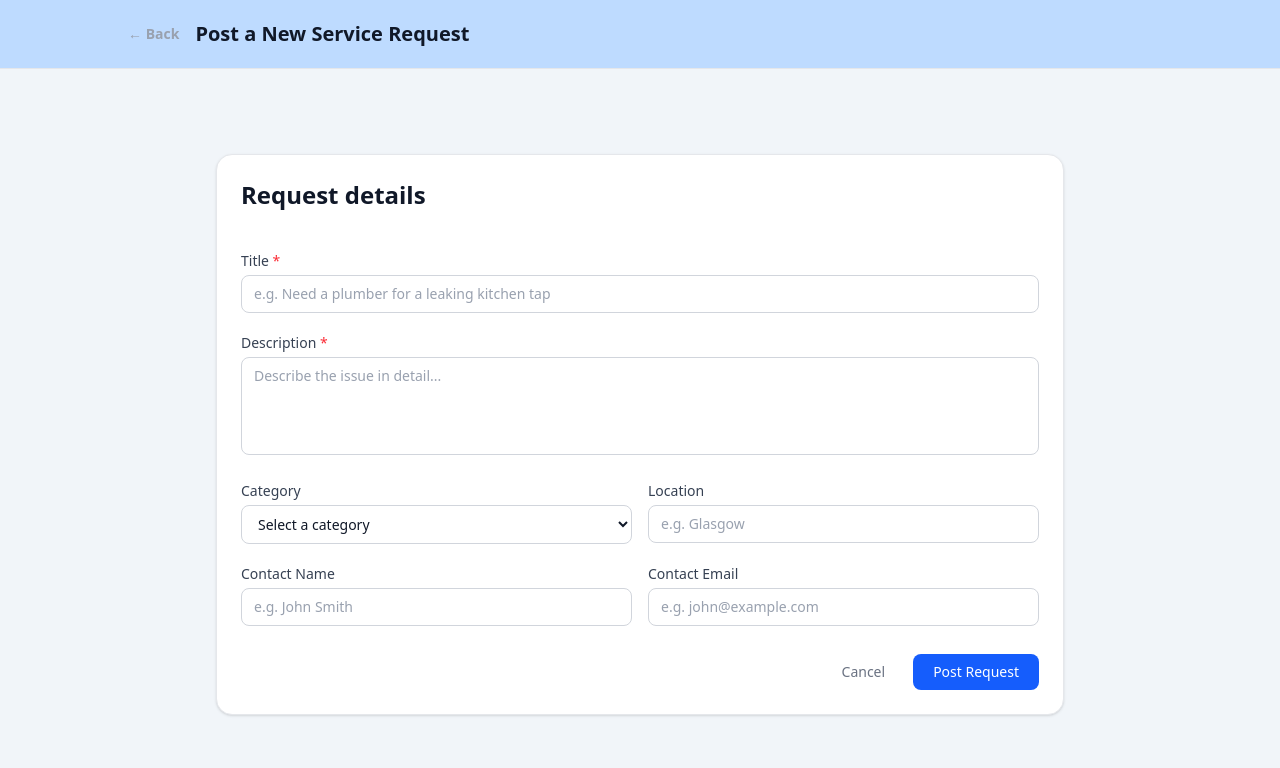
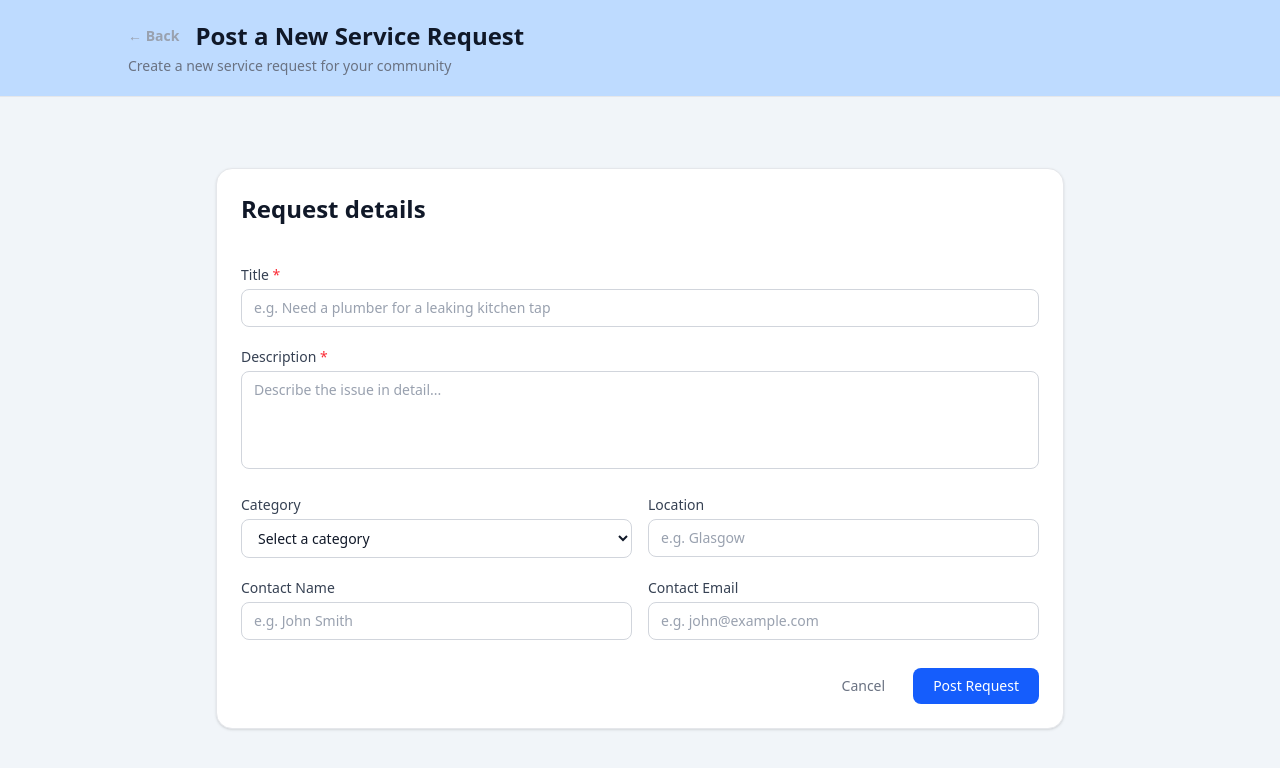
Before and after one commit to realthash/Mini-Service-Request-Board, a Next.js app in the folder GlobalTNA-assessment/frontend/: page /jobs/new in a window 1280 px wide. Shown: the top 768 px of the page. Built offline with nearby package versions, Linux system fonts and the light colour scheme.

Commit message:
style(ui): improve spinner centering and add page descriptions

```diff
--- a/GlobalTNA-assessment/frontend/app/components/Spinner.jsx
+++ b/GlobalTNA-assessment/frontend/app/components/Spinner.jsx
@@ -1,6 +1,6 @@
 export default function Spinner({ message = 'Loading...' }) {
   return (
-    <div className="flex flex-col items-center justify-center py-20 gap-3">
+    <div className="min-h-screen flex flex-col items-center justify-center gap-3">
       <div className="h-8 w-8 border-4 border-gray-200 border-t-blue-600 rounded-full animate-spin" />
       <p className="text-sm text-gray-400">{message}</p>
     </div>
--- a/GlobalTNA-assessment/frontend/app/jobs/[id]/page.jsx
+++ b/GlobalTNA-assessment/frontend/app/jobs/[id]/page.jsx
@@ -115,7 +115,7 @@ export default function JobDetailPage() {
   // ── Render: Loading state ────────────────────────────────
   if (loading) {
     return (
-      <main className="min-h-screen bg-slate-100 flex items-center justify-center">
+      <main className="bg-slate-100">
         <Spinner message="Loading job details..." />
       </main>
     );
@@ -124,7 +124,8 @@ export default function JobDetailPage() {
   // ── Render: Error state ──────────────────────────────────
   if (error && !job) {
     return (
-      <main className="min-h-screen bg-slate-100 flex items-center justify-center">
+      <main className="bg-slate-100">
+        <div className="min-h-screen flex items-center justify-center">
           <div className="max-w-2xl mx-auto px-6 py-12">
           <div className="bg-red-50 border border-red-200 text-red-700 px-4 py-3 rounded-lg text-sm mb-4">
             {error}
@@ -136,6 +137,7 @@ export default function JobDetailPage() {
             ← Back to all jobs
           </Link>
         </div>
+        </div>
       </main>
     );
   }
@@ -146,14 +148,17 @@ export default function JobDetailPage() {
 
       {/* Header */}
       <div className="bg-blue-200 border-b border-gray-200 px-6 py-5">
-        <div className="max-w-5xl mx-auto flex items-center gap-4">
+        <div className="max-w-5xl mx-auto">
+          <div className="flex items-center gap-4 mb-1">
             <Link
               href="/"
               className="text-gray-400 hover:text-gray-600 transition-colors text-sm font-semibold"
             >
               ← Back
             </Link>
-          <h1 className="text-xl font-bold text-gray-900">Job Details</h1>
+            <h1 className="text-2xl font-bold text-gray-900">Job Details</h1>
+          </div>
+          <p className="text-sm text-gray-500">View and manage service request details</p>
         </div>
       </div>
 
--- a/GlobalTNA-assessment/frontend/app/jobs/new/page.jsx
+++ b/GlobalTNA-assessment/frontend/app/jobs/new/page.jsx
@@ -88,16 +88,19 @@ export default function NewJobPage() {
 
       {/* Header */}
       <div className="bg-blue-200 border-b border-gray-200 px-6 py-5">
-        <div className="max-w-5xl mx-auto flex items-center gap-4">
+        <div className="max-w-5xl mx-auto">
+          <div className="flex items-center gap-4 mb-1">
             <Link
               href="/"
               className="text-gray-400 hover:text-gray-600 transition-colors text-sm font-semibold"
             >
               ← Back
             </Link>
-          <h1 className="text-xl font-bold text-gray-900">
+            <h1 className="text-2xl font-bold text-gray-900">
               Post a New Service Request
             </h1>
+          </div>
+          <p className="text-sm text-gray-500">Create a new service request for your community</p>
         </div>
       </div>
 
--- a/GlobalTNA-assessment/frontend/app/page.jsx
+++ b/GlobalTNA-assessment/frontend/app/page.jsx
@@ -52,7 +52,7 @@ function HomePageContent() {
 
   // ── Render ───────────────────────────────────────────────
   return (
-    <main className="min-h-screen bg-slate-100">
+    <main className="bg-slate-100">
 
         {/* Header */}
         <div className="bg-blue-200 border-b border-gray-200 px-6 py-5">
@@ -74,7 +74,11 @@ function HomePageContent() {
           </div>
         </div>
 
+        {/* Loading state — full screen */}
+        {loading && <Spinner message="Loading jobs..." />}
+
         {/* Main content */}
+        {!loading && (
         <div className="max-w-5xl mx-auto px-6 py-8">
 
           {/* Success banner */}
@@ -96,10 +100,6 @@ function HomePageContent() {
               </p>
             )}
           </div>
-
-          {/* Loading state */}
-          {/* Loading state — NEW */}
-          {loading && <Spinner message="Loading jobs..." />}
 
           {/* Error state */}
           {!loading && error && (
@@ -131,6 +131,7 @@ function HomePageContent() {
           )}
 
         </div>
+        )}
       </main>
   );
 }
```
Lines whose indentation alone changed are shown as unchanged.
